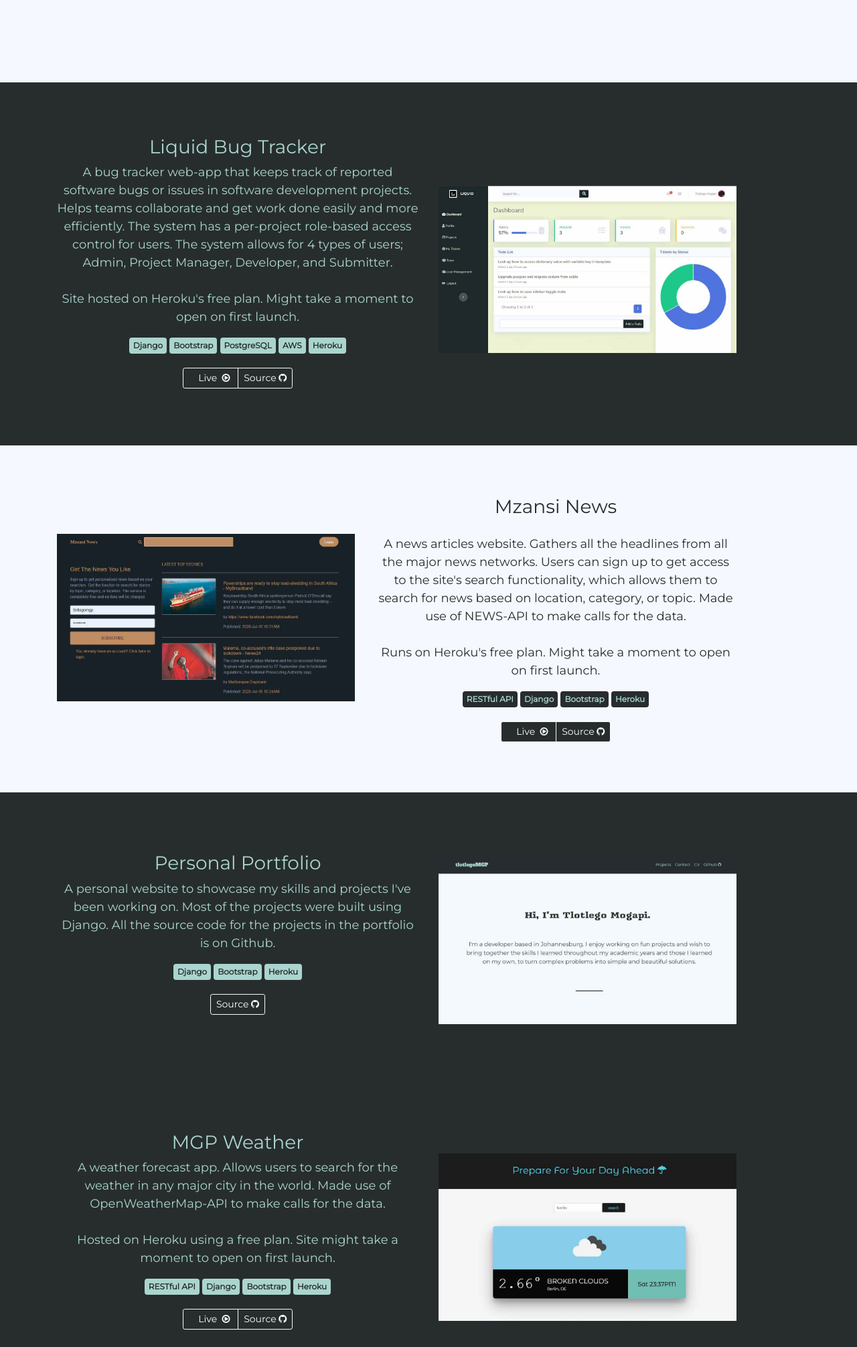
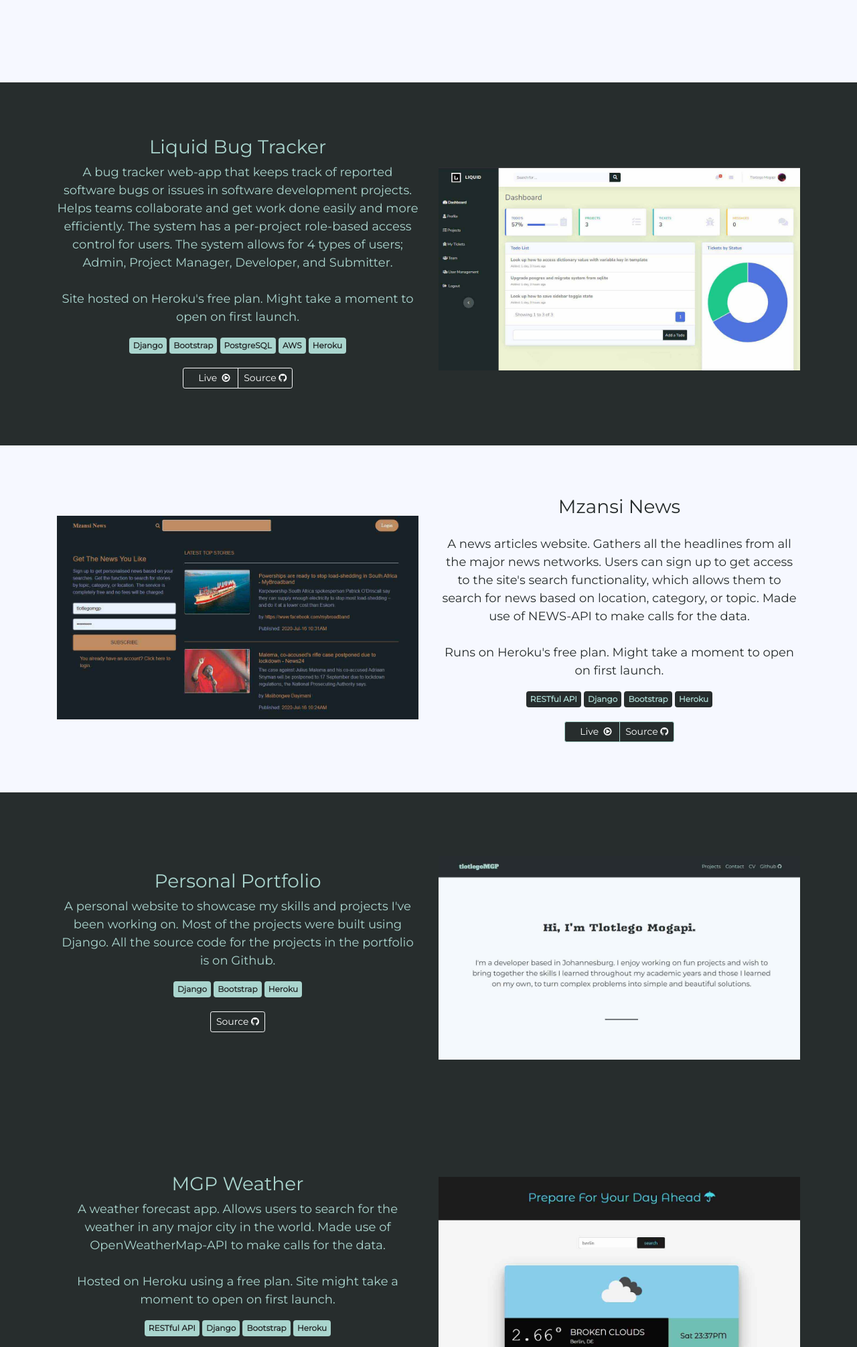
Before and after one commit to tlotlegomgp/portfolio, a Django app: page / in a window 1280 px wide. Shown: the part 668-2679 px from the top of the page at 67% size. Run offline with Django 3.2, Linux system fonts and the light colour scheme; some libraries are stand-ins or nearby versions; some web fonts are replaced.

Commit message:
Changed the image div sizes

```diff
--- a/index/templates/index/header.html
+++ b/index/templates/index/header.html
@@ -22,7 +22,7 @@
 		<style type="text/css">
 
 			.button-dark {
-				background-color: #272d2d;color: rgb(255, 255, 255);
+				background-color: #272d2d;color: rgb(255, 255, 255); border-color: rgb(170, 213, 206);
 			}
 
 			.badge-dark {
--- a/index/templates/index/index.html
+++ b/index/templates/index/index.html
@@ -55,7 +55,7 @@
                     </button>
                 </div>
             </div>
-            <div class="col-md-12 col-lg-5">
+            <div class="col-md-12 col-lg-6">
                 <img class="img-fluid" alt='project screenshot' src="{% static 'index/img/liquid.jpg' %}"
                     style="margin-top: 15px;">
             </div>
@@ -66,7 +66,7 @@
 <section class = "section-light">
     <div class="container">
         <div class="row align-items-center">
-            <div class="col-md-12 col-lg-5">
+            <div class="col-md-12 col-lg-6">
                 <img class="img-fluid" alt='project screenshot' src="{% static 'index/img/mzansi.jpg' %}"
                     style="margin-top: 15px;">
             </div>
@@ -91,11 +91,11 @@
                 </ol>
 
                 <div class="btn-group" role="group" style="margin: 5px;">
-                    <button class="btn btn-sm button-dark border-light" type="button">
+                    <button class="btn btn-sm button-dark" type="button">
                         &nbsp; &nbsp; Live&nbsp;&nbsp;<em class="fa fa-play-circle-o"></em>&nbsp;
                     </button>
                     <button onclick="location.href='https://github.com/Dark-Matter-crypto/tlotlego-news_app'"
-                        target="_blank" class="btn btn-sm border-light button-dark" type="button">
+                        target="_blank" class="btn btn-sm button-dark" type="button">
                         Source&nbsp;<em class="fa fa-github"></em>
                     </button>
                 </div>
@@ -129,7 +129,7 @@
                     </button>
                 </div>
             </div>
-            <div class="col-md-12 col-lg-5">
+            <div class="col-md-12 col-lg-6">
                 <img class="img-fluid" alt='project screenshot' src="{% static 'index/img/portfolio.jpg' %}"
                     style="margin-top: 15px;">
             </div>
@@ -167,7 +167,7 @@
                     </button>
                 </div>
             </div>
-            <div class="col-md-12 col-lg-5">
+            <div class="col-md-12 col-lg-6">
                 <img class="img-fluid center" alt='project screenshot' src="{% static 'index/img/weather.jpg' %}"
                     style="margin-top: 15px;">
             </div>
```
